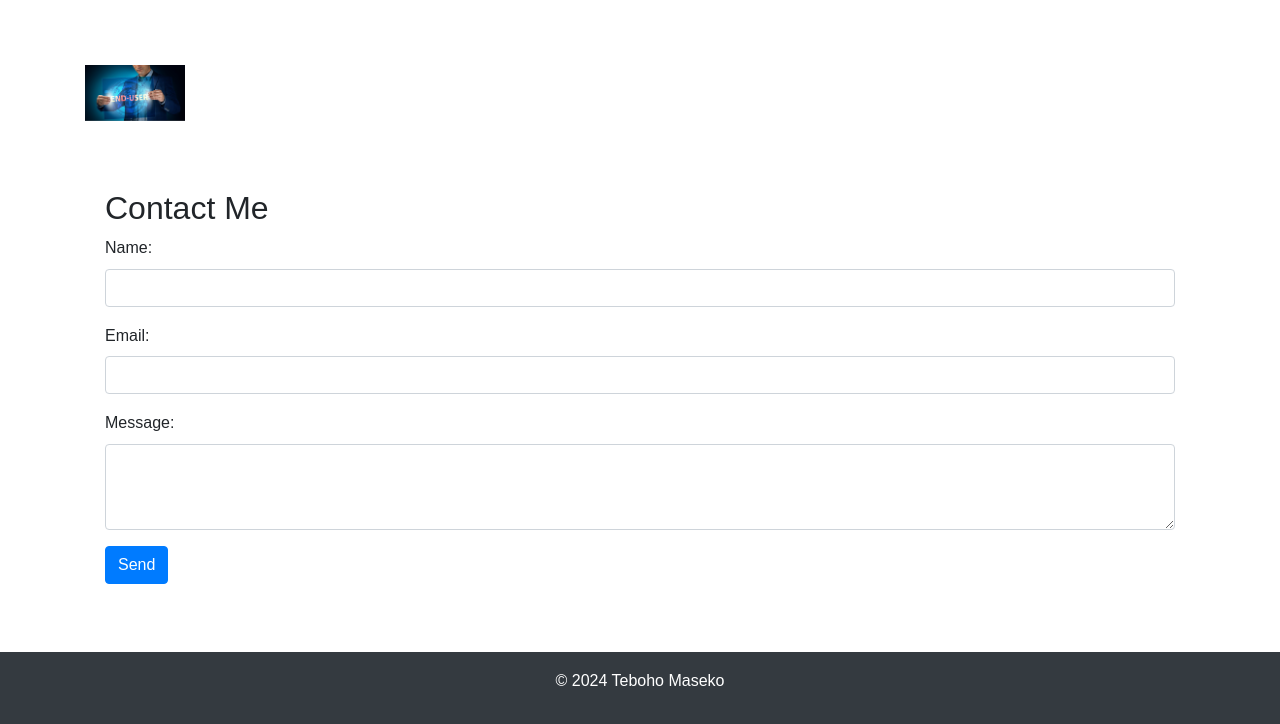
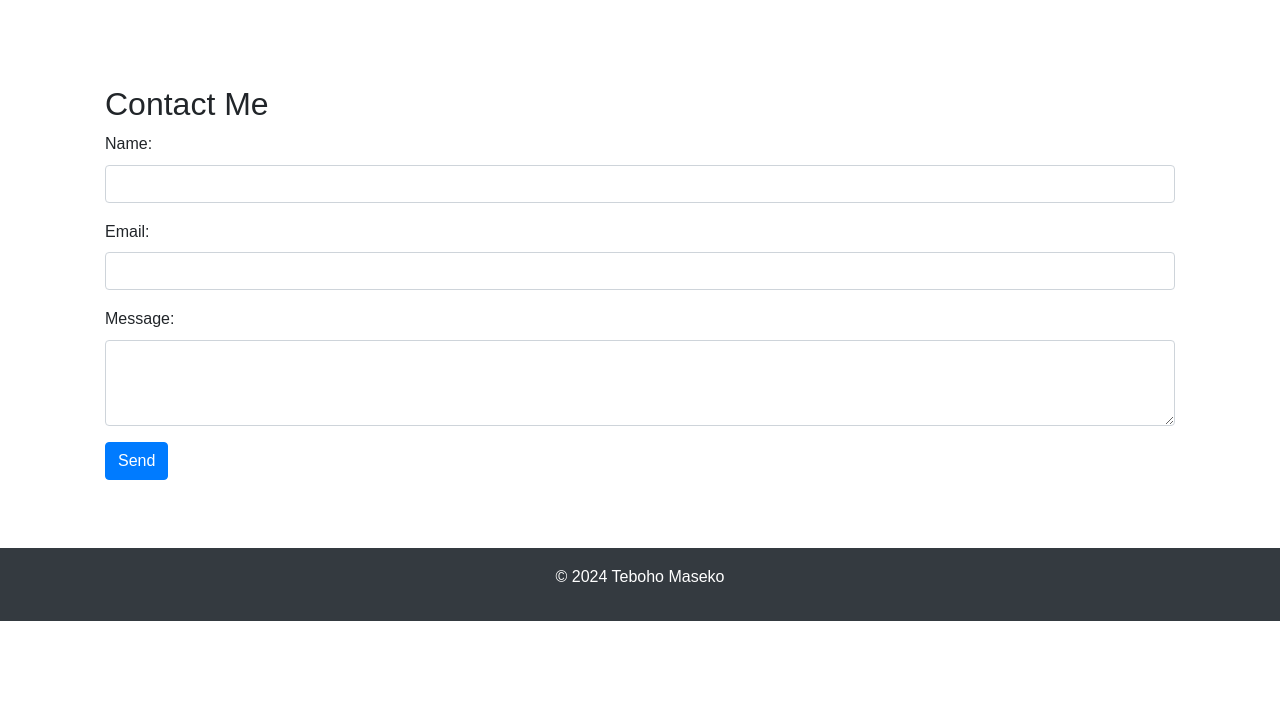
Before and after one commit to 116818/Teboho-Maseko, a plain HTML site: page Website Teboho/Home.html in a window 1280 px wide. Shown: the part 1253-1977 px from the top of the page. After the commit the page ends 1874 px from the top, so only its background shows below. Drawn offline with nearby package versions, Linux system fonts and the light colour scheme.

Commit message:
initial commit

```diff
--- a/Website Teboho/Home.html
+++ b/Website Teboho/Home.html
@@ -79,7 +79,6 @@
                 <!-- Add more projects as needed -->
             </div>
         </section>
-        <img src="images/End user.jpg" alt="Teboho Maseko" class="img-fluid" style="width: 100px; height: auto; margin-right: 40px;">
         <section id="contact" class="my-5">
             <h2>Contact Me</h2>
             <form>
```
